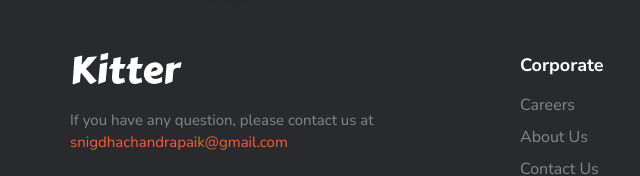
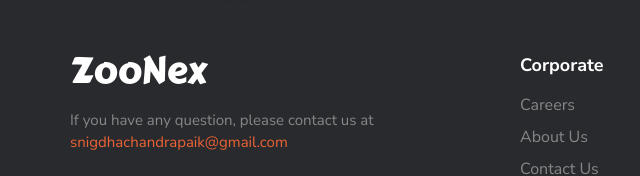
Before and after one commit to snigdha-project/animalAdoption, a plain HTML site: page index.html in a window 1280 px wide. Shown: the part 4003-4179 px from the top of the page, 0-640 px from the left. Drawn offline with nearby package versions, Linux system fonts and the light colour scheme.

Commit message:
footer update

```diff
--- a/index.html
+++ b/index.html
@@ -726,7 +726,7 @@
 
             <div class="footer-brand">
 
-              <a href="#" class="logo">Kitter</a>
+              <a href="#" class="logo">ZooNex</a>
 
               <p class="footer-text">
                 If you have any question, please contact us at <a href="mailto:snigdhachandrapaik@gmail.com"
```
